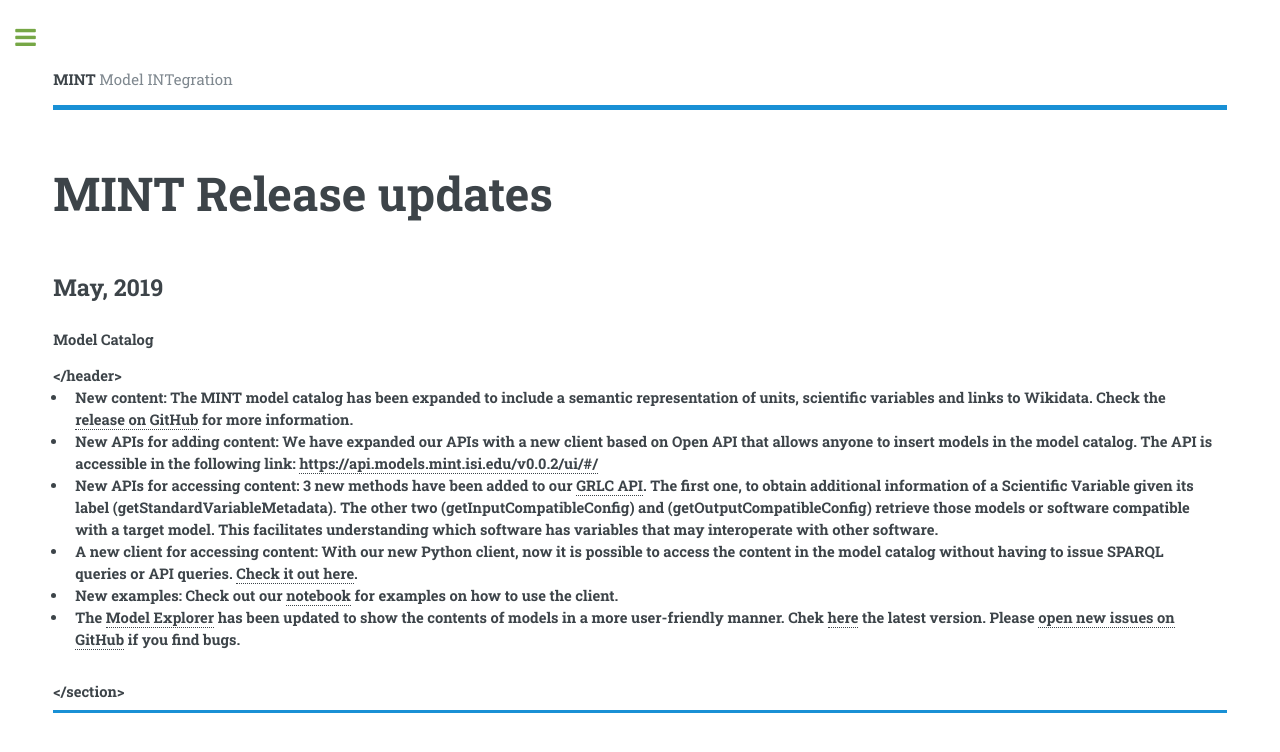
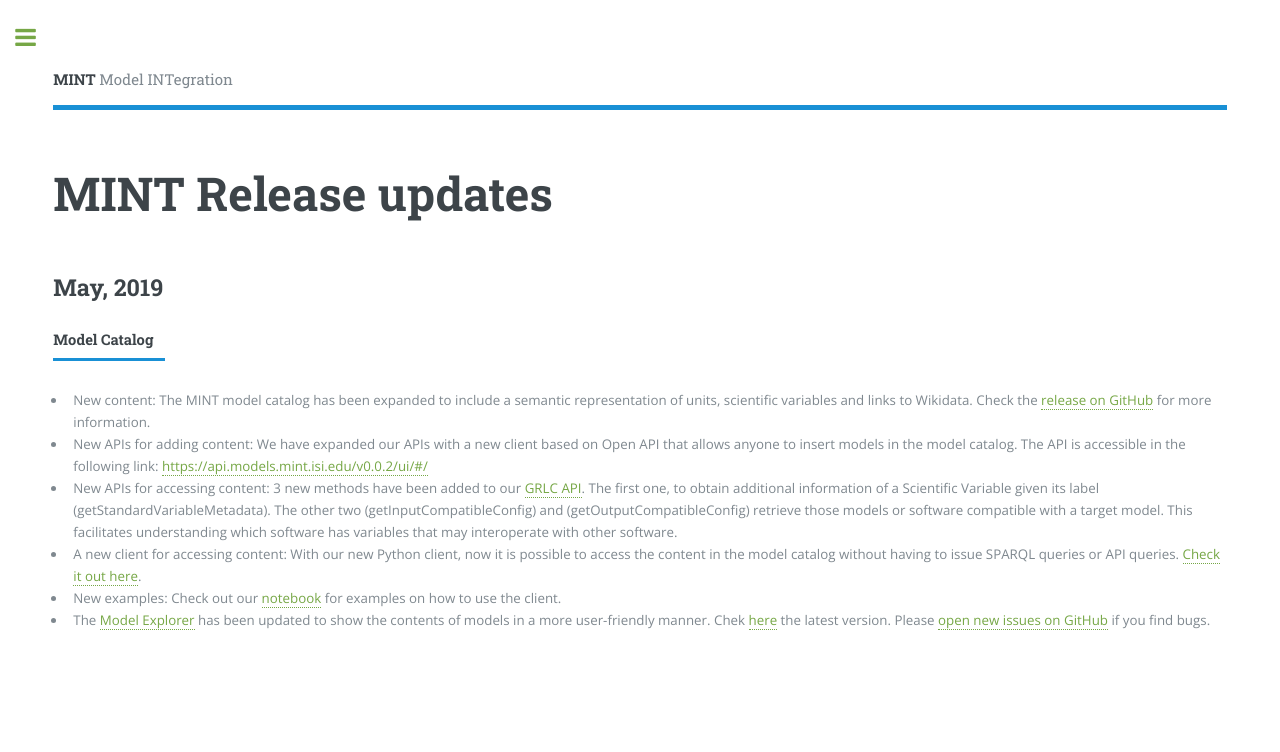
Before and after one commit to KnowledgeCaptureAndDiscovery/MINT, a Jekyll site: the page built from releases.md, in a window 1280 px wide. Shown: the top 752 px of the page. Built offline with Jekyll 4.4.1, drawn with Linux system fonts in a browser that asks for light colours.

```diff
--- a/releases.md
+++ b/releases.md
@@ -5,8 +5,8 @@ title: MINT Release updates
 
 <section id="overview">
     <header class="major">
-	    <h2>May, 2019<h2>
-        <h4>Model Catalog<h4>
+	    <h2>May, 2019</h2>
+        <h4>Model Catalog</h4>
 	</header>
 
     <ul>
```
